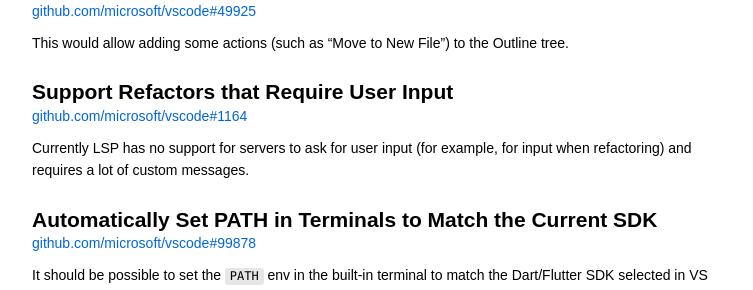
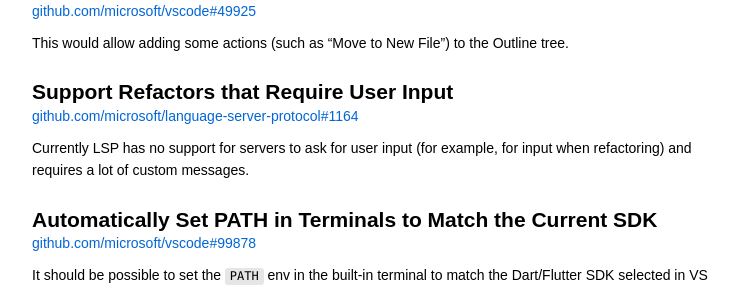
Before and after one commit to Dart-Code/Website, a Jekyll site: the page built from upstream-issues.md, in a window 1280 px wide and 900 px high, scrolled down 702 px. Shown: the part 152-442 px from the top of the window, without its empty margins (328-1081 px from the left). Built offline with Jekyll 4.4.1, drawn with Linux system fonts in a browser that asks for light colours.

Commit message:
Fix link

```diff
--- a/upstream-issues.md
+++ b/upstream-issues.md
@@ -36,7 +36,7 @@
 
 
 ## Support Refactors that Require User Input
-[github.com/microsoft/vscode#1164](https://github.com/microsoft/vscode/issues/1164)
+[github.com/microsoft/language-server-protocol#1164](https://github.com/microsoft/language-server-protocol/issues/1164)
 
 Currently LSP has no support for servers to ask for user input (for example, for input when refactoring) and requires a lot of custom messages.
 
```
